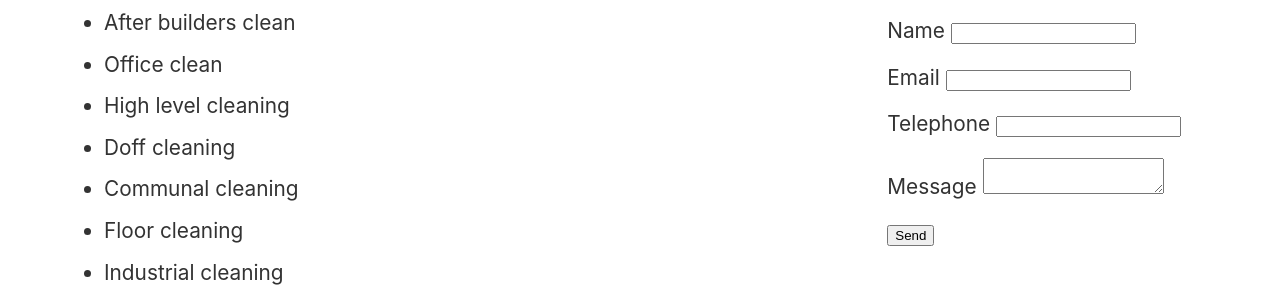
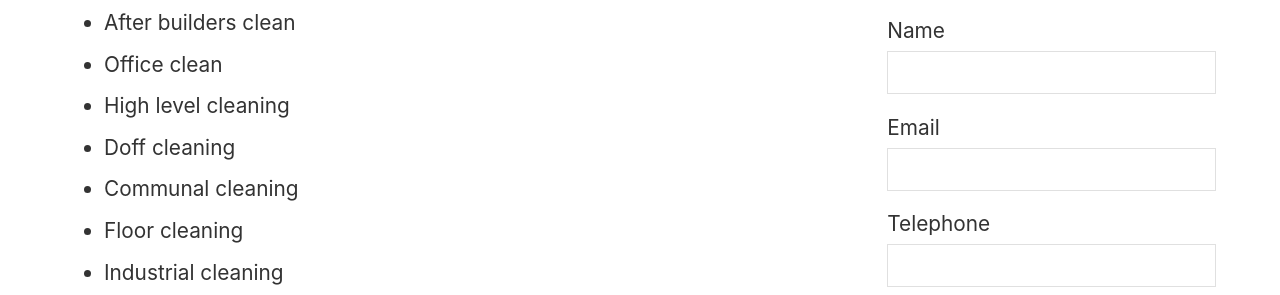
Before and after one commit to andij/clearviewcleaningsolutions, an Eleventy site: page content/index.njk in a window 1280 px wide. Shown: the part 435-730 px from the top of the page. Built offline with nearby package versions, Linux system fonts and the light colour scheme; Eleventy itself is replaced by a stand-in of ours; files that its build step writes are made by us from their sources.

Commit message:
chore: styles for contact form

```diff
--- a/_includes/layouts/base.njk
+++ b/_includes/layouts/base.njk
@@ -33,8 +33,6 @@
     4. Learn more: https://github.com/11ty/eleventy-plugin-bundle
     #}
 
-    {#- Add an arbitrary string to the bundle #}
-    {%- css %}* { box-sizing: border-box; }{% endcss %}
     {#- Add the contents of a file to the bundle #}
     {%- css %}{% include "public/css/index.css" %}{% endcss %}
 
@@ -83,7 +81,7 @@
           </p>
           <p>
             <label for="message">Message</label>
-            <textarea id="message" name="message" required></textarea>
+            <textarea id="message" name="message" required rows="5"></textarea>
           </p>
           <p>
             <button type="submit">Send</button>
--- a/public/css/index.css
+++ b/public/css/index.css
@@ -80,6 +80,56 @@ a[href]:active {
 :focus {
   outline: 0.125em solid var(--text-color);
   outline-offset: 0.125em;
+}
+
+/* Form reset */
+
+/**
+* [1] Applying a transparent background
+* [2] Change the font size to inherit from <body>
+* [3] Setting the font to inherit from <body>
+* [4] Remove the default margin, padding and border
+*/
+button,
+input,
+optgroup,
+select,
+textarea {
+  background-color: transparent; /* [1] */
+  font-size: inherit; /* [2] */
+  line-height: inherit; /* [2] */
+  font-family: inherit; /* [3] */
+  margin: 0; /* [4] */
+  padding: 0; /* [4] */
+  border: 0; /* [4] */
+}
+
+/**
+* [1] Reset the user agent styles in iOS and Safari
+* [2] Remove the border radius applied to iOS
+*/
+button,
+[type="button"],
+[type="reset"],
+[type="submit"] {
+  -webkit-appearance: button; /* [1] */
+  -webkit-border-radius: 0; /* [2] */
+}
+
+/**
+* [1] Remove the user agent styles from <fieldset>
+*/
+fieldset {
+  padding: 0; /* [1] */
+  margin: 0; /* [1] */
+  border: 0; /* [1] */
+}
+
+/**
+* [1] Reset the default padding for <legend>
+*/
+legend {
+  padding: 0; /* [1] */
 }
 
 .with-sidebar {
@@ -232,6 +282,37 @@ header {
   padding-block: 0.5em;
 }
 
+/* Contact form */
+
+[name="contact"] label {
+  display: block;
+  margin-block-end: 0.5rem;
+}
+
+[name="contact"] input,
+[name="contact"] textarea,
+[name="contact"] button {
+  background-color: var(--background-color);
+  color: var(--text-color);
+  padding-inline-start: 0.5rem;
+  padding-inline-end: 0.5rem;
+  padding-block-start: 0.5rem;
+  padding-block-end: 0.5rem;
+  border-width: 1px;
+  border-style: solid;
+  border-color: var(--color-gray-20);
+}
+
+[name="contact"] input,
+[name="contact"] textarea {
+  width: 100%;
+}
+
+[name="contact"] button {
+  color: var(--text-color-link);
+  border-color: var(--text-color-link);
+}
+
 /* Posts list */
 .postlist {
   list-style: none;
```
